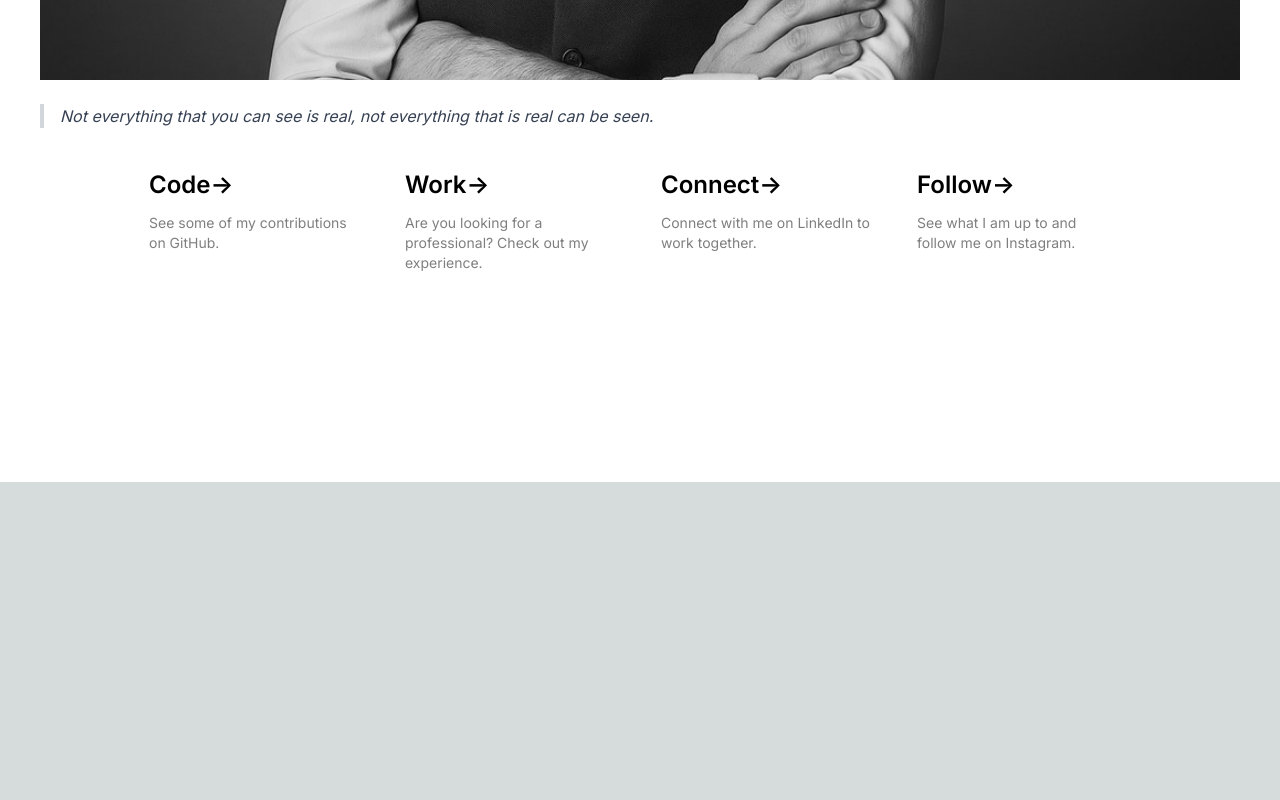
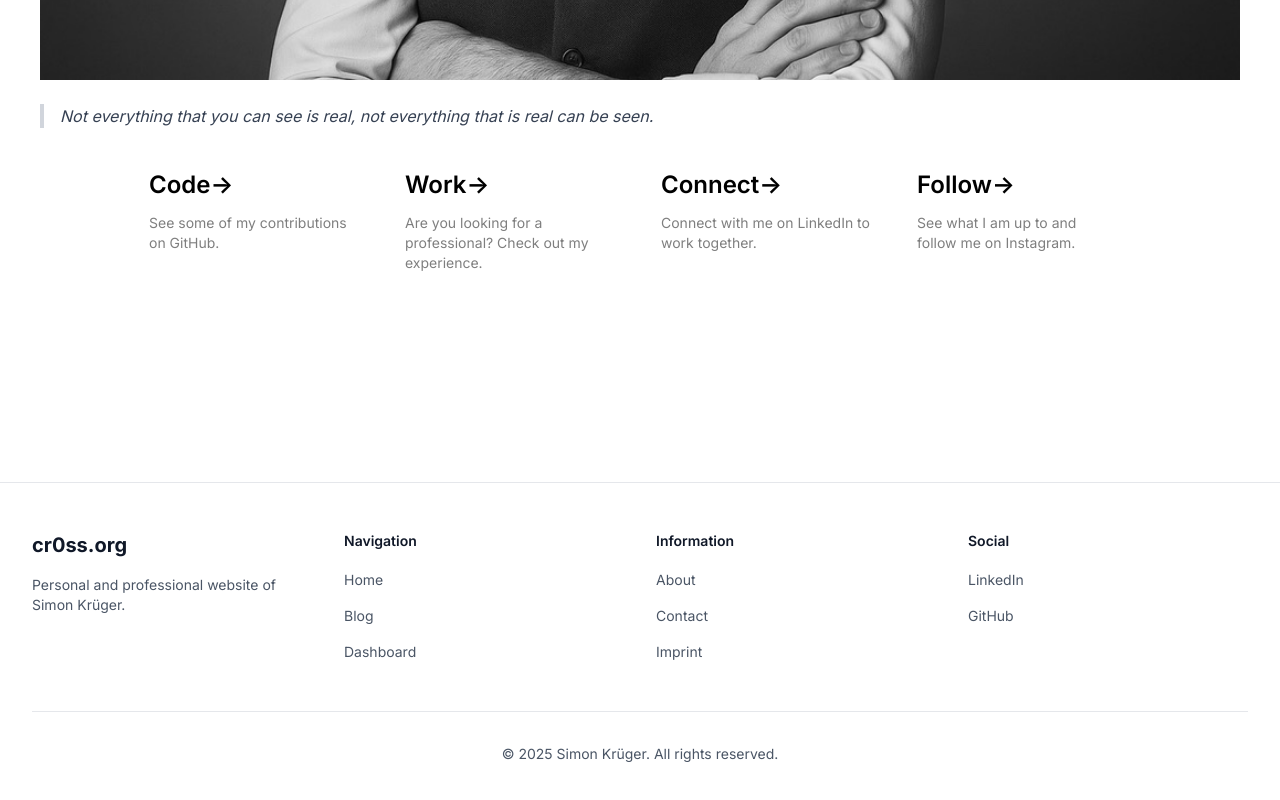
Before and after one commit to kayoslab/cr0ss.org, a Next.js app: page / in a window 1280 px wide. Shown: the part 816-1616 px from the top of the page. Before the commit the page ends 1298 px from the top, so only its background shows below. Built offline with nearby package versions, Linux system fonts and the light colour scheme.

Commit message:
Add footer with link to imprint

```diff
--- a/app/layout.tsx
+++ b/app/layout.tsx
@@ -4,6 +4,7 @@ import { Analytics } from "@vercel/analytics/react"
 import { SpeedInsights } from "@vercel/speed-insights/next"
 import { Inter } from "next/font/google";
 import Navigation from './../components/navigation';
+import Footer from './../components/footer';
 
 const inter = Inter({ subsets: ["latin"] });
 
@@ -19,9 +20,12 @@ export default function RootLayout({
 }>) {
   return (
     <html lang="en">
-      <body className={inter.className}>
+      <body className={`${inter.className} flex flex-col min-h-screen`}>
         <Navigation />
-        { children }
+        <main className="flex-grow">
+          { children }
+        </main>
+        <Footer />
         <Analytics/>
         <SpeedInsights/>
       </body>
--- /dev/null
+++ b/components/footer.tsx
@@ -0,0 +1,121 @@
+import Link from 'next/link';
+
+export default function Footer() {
+  const currentYear = new Date().getFullYear();
+
+  return (
+    <footer className='bg-white dark:bg-slate-800 border-t border-gray-200 dark:border-gray-700 mt-auto'>
+      <div className='mx-auto max-w-7xl px-6 py-12 lg:px-8'>
+        <div className='grid grid-cols-1 gap-8 md:grid-cols-4'>
+          {/* Brand Section */}
+          <div className='col-span-1 md:col-span-1'>
+            <Link href='/' className='text-xl font-bold text-gray-900 dark:text-white'>
+              cr0ss.org
+            </Link>
+            <p className='mt-4 text-sm text-gray-600 dark:text-gray-400'>
+                Personal and professional website of Simon Krüger.
+            </p>
+          </div>
+
+          {/* Navigation Links */}
+          <div className='col-span-1'>
+            <h3 className='text-sm font-semibold text-gray-900 dark:text-white mb-4'>
+              Navigation
+            </h3>
+            <ul className='space-y-3'>
+              <li>
+                <Link
+                  href='/'
+                  className='text-sm text-gray-600 dark:text-gray-400 hover:text-gray-900 dark:hover:text-white transition-colors'
+                >
+                  Home
+                </Link>
+              </li>
+              <li>
+                <Link
+                  href='/blog'
+                  className='text-sm text-gray-600 dark:text-gray-400 hover:text-gray-900 dark:hover:text-white transition-colors'
+                >
+                  Blog
+                </Link>
+              </li>
+              <li>
+                <Link
+                  href='/dashboard'
+                  className='text-sm text-gray-600 dark:text-gray-400 hover:text-gray-900 dark:hover:text-white transition-colors'
+                >
+                  Dashboard
+                </Link>
+              </li>
+            </ul>
+          </div>
+
+          {/* Information Links */}
+          <div className='col-span-1'>
+            <h3 className='text-sm font-semibold text-gray-900 dark:text-white mb-4'>
+              Information
+            </h3>
+            <ul className='space-y-3'>
+              <li>
+                <Link
+                  href='/page/about'
+                  className='text-sm text-gray-600 dark:text-gray-400 hover:text-gray-900 dark:hover:text-white transition-colors'
+                >
+                  About
+                </Link>
+              </li>
+              <li>
+                <Link
+                  href='/page/contact'
+                  className='text-sm text-gray-600 dark:text-gray-400 hover:text-gray-900 dark:hover:text-white transition-colors'
+                >
+                  Contact
+                </Link>
+              </li>
+              <li>
+                <Link
+                  href='/page/imprint'
+                  className='text-sm text-gray-600 dark:text-gray-400 hover:text-gray-900 dark:hover:text-white transition-colors'
+                >
+                  Imprint
+                </Link>
+              </li>
+            </ul>
+          </div>
+
+          {/* Social/Tech Stack */}
+          <div className='col-span-1'>
+            <h3 className='text-sm font-semibold text-gray-900 dark:text-white mb-4'>
+              Social
+            </h3>
+            <ul className='space-y-3'>
+              <li>
+                <Link
+                  href='/page/about'
+                  className='text-sm text-gray-600 dark:text-gray-400 hover:text-gray-900 dark:hover:text-white transition-colors'
+                >
+                  LinkedIn
+                </Link>
+              </li>
+              <li>
+                <Link
+                  href='/page/contact'
+                  className='text-sm text-gray-600 dark:text-gray-400 hover:text-gray-900 dark:hover:text-white transition-colors'
+                >
+                  GitHub
+                </Link>
+              </li>
+            </ul>
+          </div>
+        </div>
+
+        {/* Bottom Bar */}
+        <div className='mt-12 border-t border-gray-200 dark:border-gray-700 pt-8'>
+          <p className='text-sm text-gray-600 dark:text-gray-400 text-center'>
+            © {currentYear} Simon Krüger. All rights reserved.
+          </p>
+        </div>
+      </div>
+    </footer>
+  );
+}
--- a/components/navigation.tsx
+++ b/components/navigation.tsx
@@ -160,7 +160,7 @@ export default function Navigation() {
           <Link href='/page/about' className='text-sm font-semibold leading-6 text-gray-900 dark:text-white'>
             About
           </Link>
-          <Link href='/page/imprint' className='text-sm font-semibold leading-6 text-gray-900 dark:text-white'>
+          <Link href='/page/contact' className='text-sm font-semibold leading-6 text-gray-900 dark:text-white'>
             Contact
           </Link>
         </PopoverGroup>
@@ -305,7 +305,7 @@ export default function Navigation() {
                   About
                 </Link>
                 <Link
-                  href='/page/imprint'
+                  href='/page/contact'
                   className='-mx-3 block rounded-lg px-3 py-2 text-base font-semibold leading-7 text-gray-900 dark:text-white hover:bg-gray-50'
                   onClick={() => setMobileMenuOpen(false)}
                 >
```
